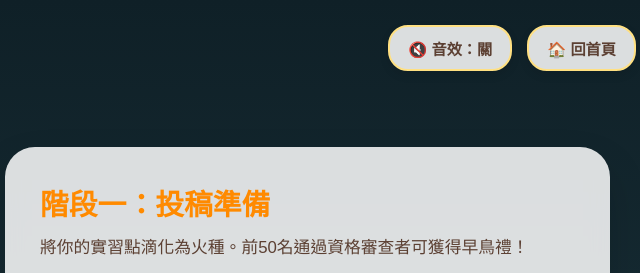
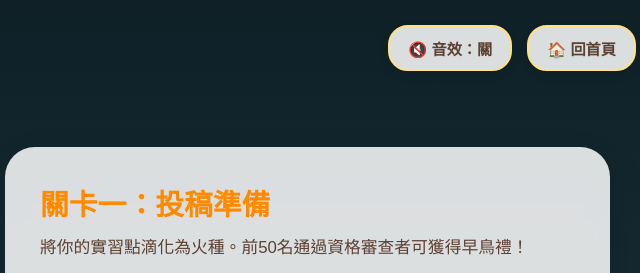
Before and after one commit to carerer02/career, a plain HTML site: page 2026/intern-1/index.html in a window 1280 px wide. Shown: the top 273 px of the page, 580-1220 px from the left. Drawn offline with Linux system fonts and the light colour scheme.

Commit message:
Update index.html

```diff
--- a/2026/intern-1/index.html
+++ b/2026/intern-1/index.html
@@ -584,7 +584,7 @@
         // =========================================================================
         const gameData = [
             {
-                title: "階段一：投稿準備",
+                title: "關卡一：投稿準備",
                 desc: "將你的實習點滴化為火種。前50名通過資格審查者可獲得早鳥禮！",
                 rewardType: "giftcard",
                 rewardValue: 100,
@@ -617,7 +617,7 @@
                 ]
             },
             {
-                title: "階段二：初選＆複選審查階段",
+                title: "關卡二：初選＆複選審查階段",
                 desc: "初選階段將選出前50% 作品進入複選階段！<br>複選獲得評審青睞！優選者參加總決賽，佳作將受邀出席總決賽。",
                 rewardType: "money",
                 rewardValue: 2000,
@@ -638,7 +638,7 @@
                 ]
             },
             {
-                title: "階段三：總決賽巔峰對決",
+                title: "關卡三：總決賽巔峰對決",
                 desc: "115年11月20日總決賽暨頒頒獎典禮現場！在評審與觀眾面前展現最強的一面！",
                 rewardType: "money",
                 rewardValue: 7000,
```
